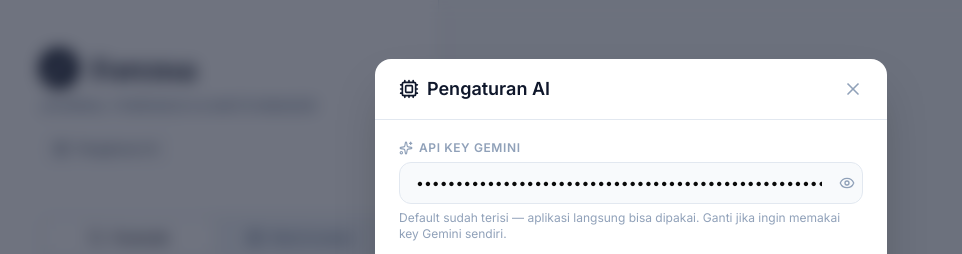
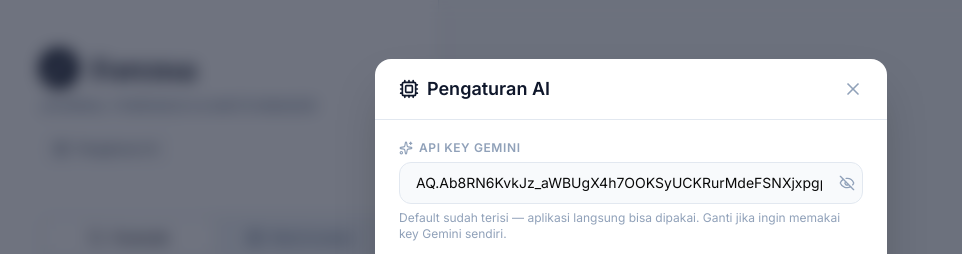
Before and after one commit to rahmanfaisal653/Forensa, a React (Vite) app: page / in a window 1280 px wide. Both pictures are taken after a click on the button "Pengaturan AI". Shown: the top 254 px of the page, without its empty margins (9-971 px from the left). Built offline with nearby package versions, Linux system fonts and the light colour scheme; a web font is replaced by a local one.

Commit message:
ui: show default Gemini API key by default in settings

```diff
--- a/src/components/AISettingsModal.tsx
+++ b/src/components/AISettingsModal.tsx
@@ -19,7 +19,7 @@ export default function AISettingsModal({ settings, onSave, onClose }: Props) {
   const [loadingModels, setLoadingModels] = useState(false);
   const [modelError, setModelError] = useState('');
   const [showKey, setShowKey] = useState(false);
-  const [showGeminiKey, setShowGeminiKey] = useState(false);
+  const [showGeminiKey, setShowGeminiKey] = useState(true);
   const [saved, setSaved] = useState(false);
 
   const handleFetchModels = async () => {
```
